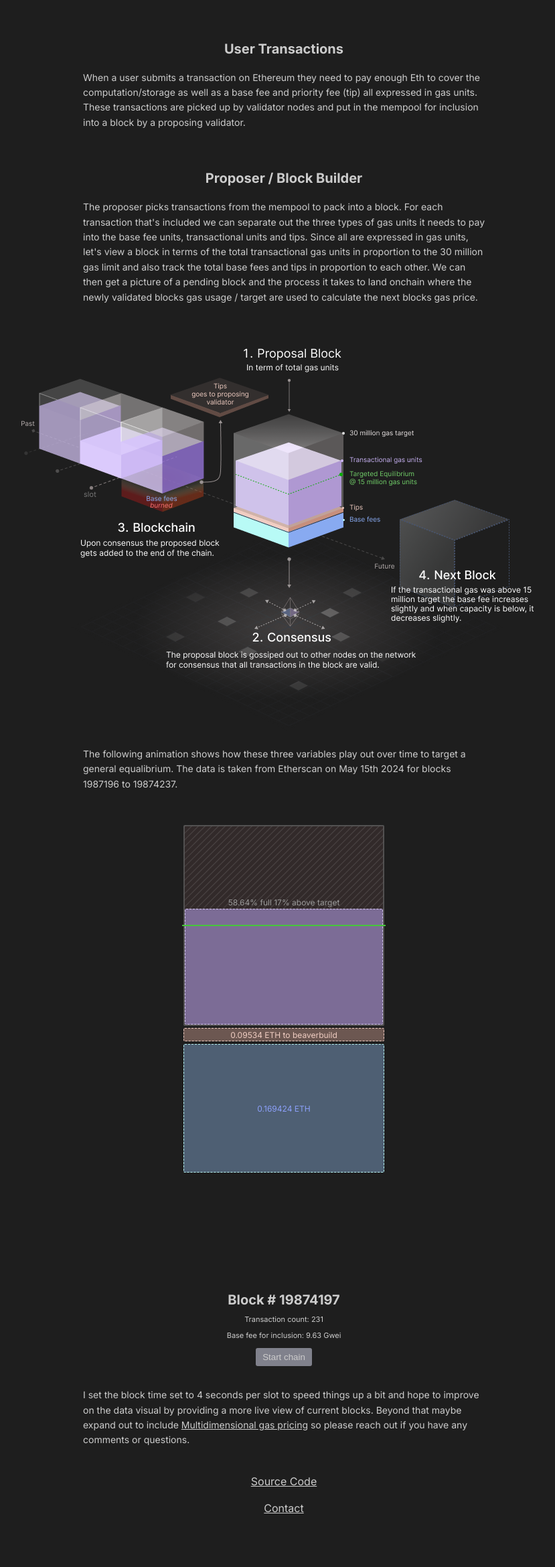
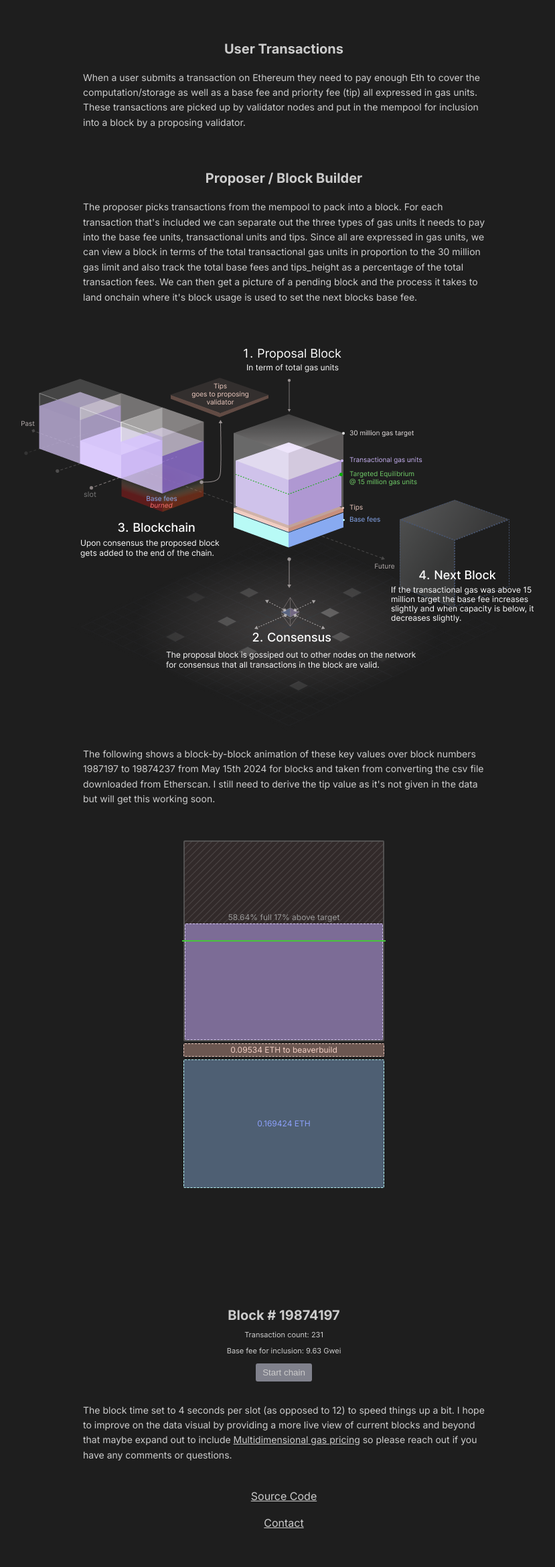
Before and after one commit to Greg-Johns/eip1559, a Next.js app: page / in a window 1280 px wide. Shown: the part 1002-3342 px from the top of the page at 67% size, without its empty margins (216-1045 px from the left). Built offline with nearby package versions, Linux system fonts and the light colour scheme.

Commit message:
some re-write for clarity

```diff
--- a/src/pages/index.tsx
+++ b/src/pages/index.tsx
@@ -119,17 +119,16 @@ export default function Home() {
 
         <h3>Proposer / Block Builder</h3>
         <p>
-          The proposer picks transactions from the mempool to pack into a block. For each transaction that&#39;s included we can separate out the three types of gas units it needs to pay into the base fee units, transactional units and tips. Since all are expressed in gas units, let&#39;s view a block in terms of the total transactional gas units in proportion to the 30 million gas limit and also track the total base fees and tips in proportion to each other. We can then get a picture of a pending block and the process it takes to land onchain where the newly validated blocks gas usage / target are used to calculate the next blocks gas price.
+          The proposer picks transactions from the mempool to pack into a block. For each transaction that&#39;s included we can separate out the three types of gas units it needs to pay into the base fee units, transactional units and tips. Since all are expressed in gas units, we can view a block in terms of the total transactional gas units in proportion to the 30 million gas limit and also track the total base fees and tips_height as a percentage of the total transaction fees. We can then get a picture of a pending block and the process it takes to land onchain where it's block usage is used to set the next blocks base fee.
         </p>
 
 
         <FlowImg>
           <Image fetchPriority="high" alt="block flow" src={block_flow} />
-          {/* <Image fill={true} sizes="(max-width: 768px) 100vw, (max-width: 1200px) 50vw, 33vw" fetchPriority="high" alt="block flow" src={block_flow} /> */}
         </FlowImg>
 
         <p>
-          The following animation shows how these three variables play out over time to target a general equalibrium. The data is taken from Etherscan on May 15th 2024 for blocks 1987196 to 19874237.
+          The following shows a block-by-block animation of these key values over block numbers 1987197 to 19874237 from May 15th 2024 for blocks and taken from converting the csv file downloaded from Etherscan. I still need to derive the tip value as it's not given in the data but will get this working soon.
         </p>
 
         <div id='container'>
@@ -168,7 +167,7 @@ export default function Home() {
         </div> */}
 
         <p>
-          I set the block time set to 4 seconds per slot to speed things up a bit and hope to improve on the data visual by providing a more live view of current blocks.  Beyond that maybe expand out to include <Link href="https://vitalik.eth.limo/general/2024/05/09/multidim.html?">Multidimensional gas pricing</Link> so please reach out if you have any comments or questions.</p>
+          The block time set to 4 seconds per slot (as opposed to 12) to speed things up a bit. I hope to improve on the data visual by providing a more live view of current blocks and beyond that maybe expand out to include <Link href="https://vitalik.eth.limo/general/2024/05/09/multidim.html?">Multidimensional gas pricing</Link> so please reach out if you have any comments or questions.</p>
 
         <footer>
           <Link href="https://github.com/Greg-Johns/eip1559">
```
